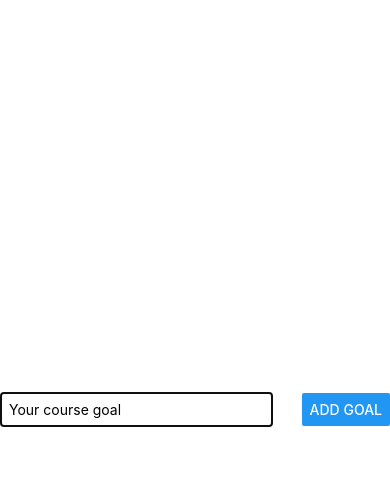
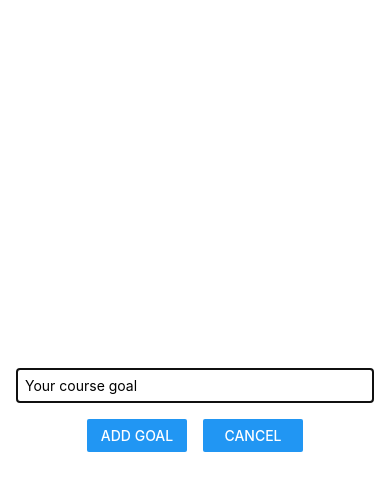
Before and after one commit to imAmeeksharma04/react-native-goal-tracker, a React Native app: screen / in a window 390 px wide. Both pictures are taken after a click on the button "ADD NEW GOAL". Shown: the top 490 px of the page. Built offline with nearby package versions, Linux system fonts and the light colour scheme.

Commit message:
Styled the modal overlay

```diff
--- a/Components/GoalInput.js
+++ b/Components/GoalInput.js
@@ -24,11 +24,20 @@
                     onChangeText={goalInputHandler}
                     value={enteredText}
                 />
+                <View style={styles.buttonContainer}>
 
-                <Button
-                    title='Add Goal'
-                    onPress={onAddGoal}
-                />
+                    <View style={styles.button}>
+                        <Button
+                            title='Add Goal'
+                            onPress={onAddGoal}
+                        />
+                    </View>
+
+                    <View style={styles.button}>
+                        <Button title='Cancel' />
+                    </View>
+
+                </View>
 
             </View>
         </Modal>
@@ -41,8 +50,8 @@
 
     inputContainer: {
         flex: 1,
-        flexDirection: 'row',
-        justifyContent: 'space-between',
+        padding: 16,
+        justifyContent: 'center',
         alignItems: 'center',
         marginBottom: 24,
         borderBottomWidth: 1,
@@ -51,10 +60,15 @@
     textInput: {
         borderWidth: 1,
         borderColor: '#cccccc',
-        width: '70%',
-        marginRight: 8,
+        width: '100%',
         padding: 8,
     },
-
-
+    buttonContainer: {
+        marginTop: 16,
+        flexDirection: "row",
+    },
+    button: {
+        width: 100,
+        marginHorizontal: 8,
+    }
 });
```
